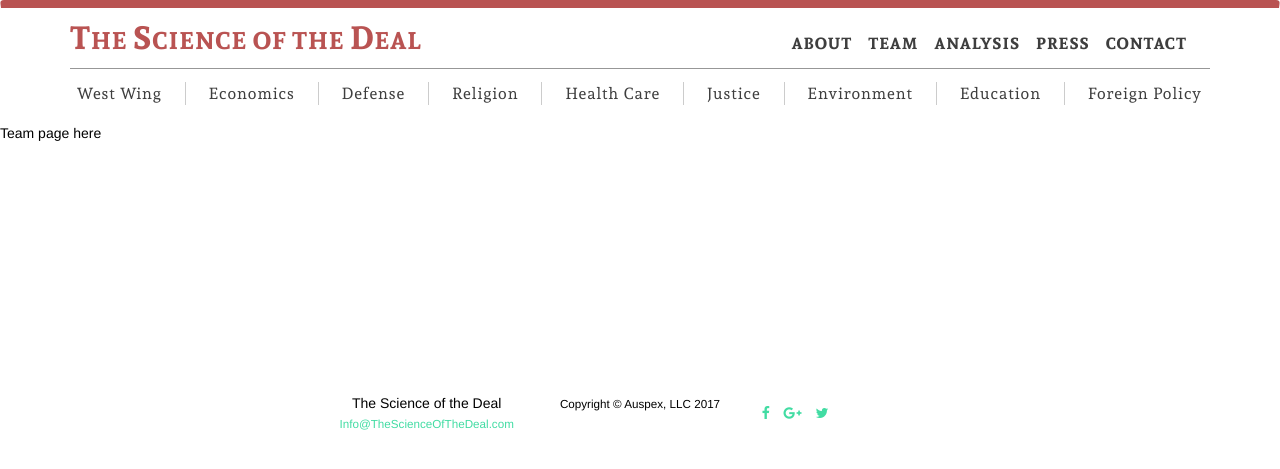
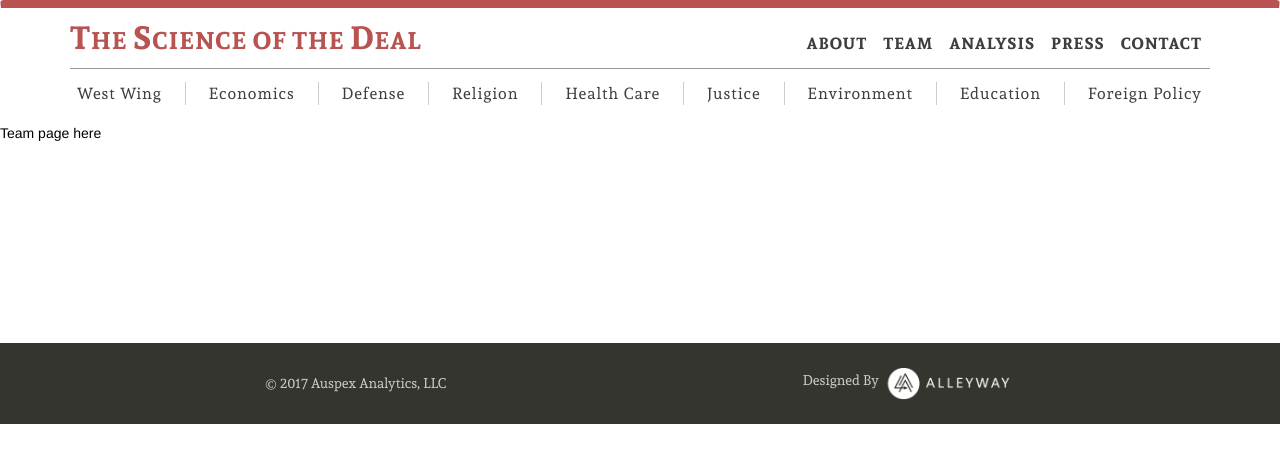
Before and after one commit to alleyway/thescienceofthedeal, a Jekyll site: the page built from team.html, in a window 1280 px wide. Shown: the top 469 px of the page. Built offline with Jekyll 4.4.1, drawn with Linux system fonts in a browser that asks for light colours.

Commit message:
site footer

```diff
--- a/_includes/footer.html
+++ b/_includes/footer.html
@@ -1,40 +1,22 @@
-<footer>
-    <div class="container-fluid" style="margin-top:200px;">
+<footer style="margin-top:200px;">
+    <div class="container" >
         <div class="row">
-            <div class="col-md-2 col-md-offset-3 text-center" style="padding: 0;">
-
-                <div class="footer-logo-container">
-                    The Science of the Deal
-                </div>
-
-                <div class="footer-text">
-                    <span style="font-size: smaller">
-                        <a href="mailto:info@thescienceofthedeal.com?subject=inquiry_from_website">Info@TheScienceOfTheDeal.com</a><br />
-                </div>
-
+            <div class="col-md-3 col-md-offset-2" style="padding-top: 6px">&copy; 2017 Auspex Analytics, LLC</div>
+            <div class="col-md-3 col-md-offset-2 text-right">
+                Designed By <a href="https://alleywayconsulting.com/"><img width="133" height="33" src="/img/Alleyway_RGB_trasparent.png"></a>
             </div>
-            <div class="col-md-2 text-center">
-                <div class="footer-text">
-                    <span style="font-size: smaller">Copyright &copy; Auspex, LLC 2017<br/>
-
-                        <!--Site developed by <a href="https://alleywayconsulting.com/">Alleyway</a>-->
-                    </span>
-                </div>
-
-
-            </div>
-            <div class="col-md-2">
-                <div class="social-container">
-                    <ul class="social-icons icon-circle icon-rotate list-unstyled list-inline" style="margin-top:10px;">
-                        <li><a href="https://www.facebook.com/USERNAME" rel="nofollow"
-                               title="Like us on Facebook"><i class="fa fa-facebook"></i></a></li>
-                        <li><a href="https://plus.google.com/USERNAME?prsrc=3" rel="nofollow"
-                               title="Follow us on Google+"><i class="fa fa-google-plus"></i></a></li>
-                        <li><a href="https://twitter.com/USERNAME" rel="nofollow"
-                               title="Follow us on Twitter"><i class="fa fa-twitter"></i></a></li>
-                    </ul>
-                </div>
-            </div>
+            <!--<div class="col-md-2">-->
+                <!--<div class="social-container">-->
+                    <!--<ul class="social-icons icon-circle icon-rotate list-unstyled list-inline" style="margin-top:10px;">-->
+                        <!--<li><a href="https://www.facebook.com/USERNAME" rel="nofollow"-->
+                               <!--title="Like us on Facebook"><i class="fa fa-facebook"></i></a></li>-->
+                        <!--<li><a href="https://plus.google.com/USERNAME?prsrc=3" rel="nofollow"-->
+                               <!--title="Follow us on Google+"><i class="fa fa-google-plus"></i></a></li>-->
+                        <!--<li><a href="https://twitter.com/USERNAME" rel="nofollow"-->
+                               <!--title="Follow us on Twitter"><i class="fa fa-twitter"></i></a></li>-->
+                    <!--</ul>-->
+                <!--</div>-->
+            <!--</div>-->
         </div>
     </div>
 </footer>
--- a/_includes/header.html
+++ b/_includes/header.html
@@ -67,7 +67,7 @@
         </div>
 
         <!-- Collect the nav links, forms, and other content for toggling -->
-        <div class="collapse navbar-collapse navbar-right navbar-main-collapse">
+        <div class="collapse navbar-collapse navbar-right navbar-main-collapse" style="padding-right: 0px;">
             <ul class="nav navbar-nav">
                 <!-- Hidden li included to remove active class from about link when scrolled up past about section -->
                 <li class="hidden">
--- a/site.css
+++ b/site.css
@@ -328,7 +328,10 @@
     }
 }
 footer {
-    padding: 50px 0;
+    padding: 24px 0;
+    background-color: #353530;
+    color: #C8CFC5;
+    font-family: 'andadaregular';
 }
 footer p {
     margin: 0;
@@ -411,6 +414,9 @@
     padding: 8px;
 }
 
+.debug {
+    background-color: rgba(255, 16, 22, 0.3);
+}
 
 /*.google-visualization-tooltip {*/
     /*border-radius: 8px !important;*/
```
Also changed, not shown: img/Alleyway_RGB_trasparent.png (added).
